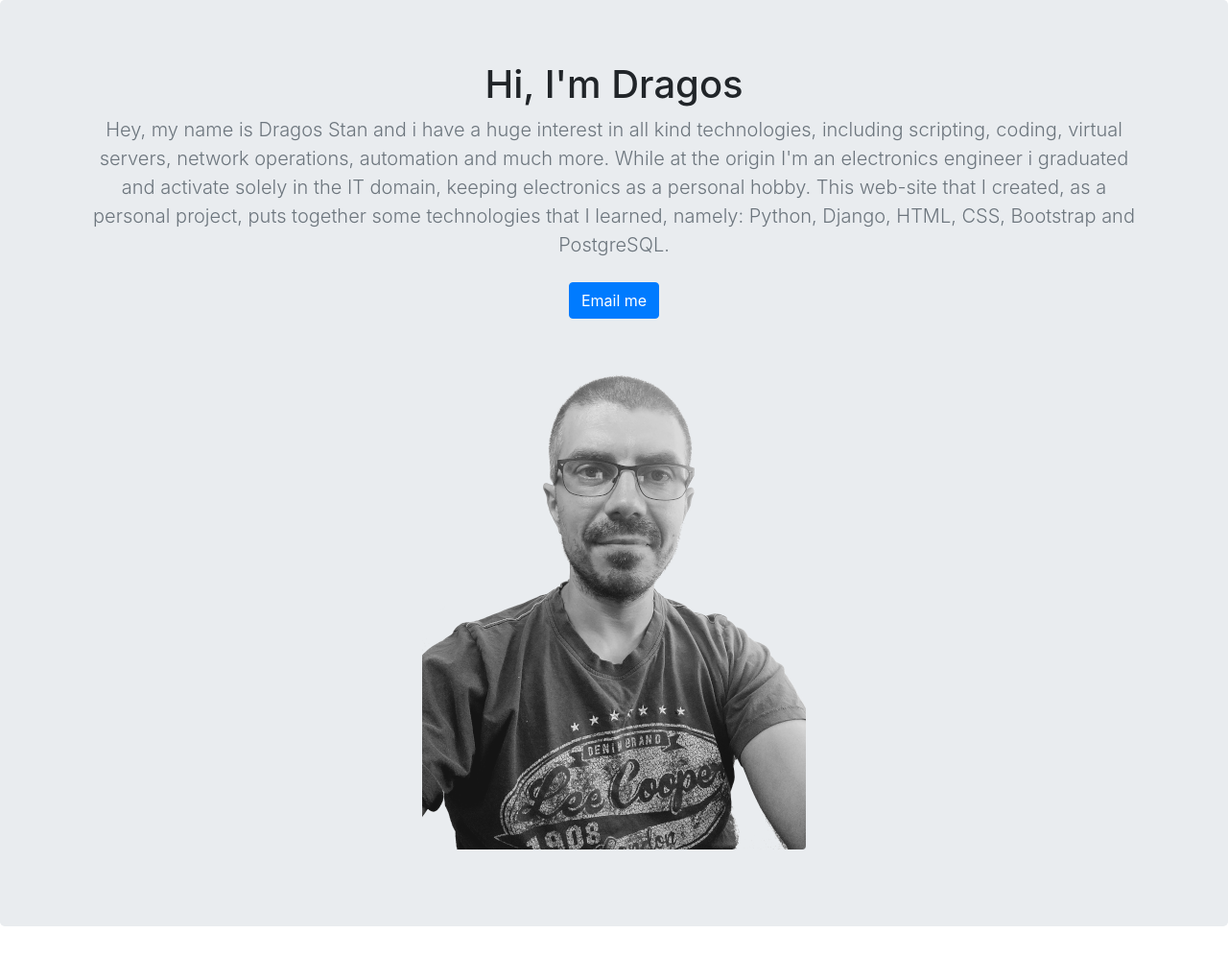
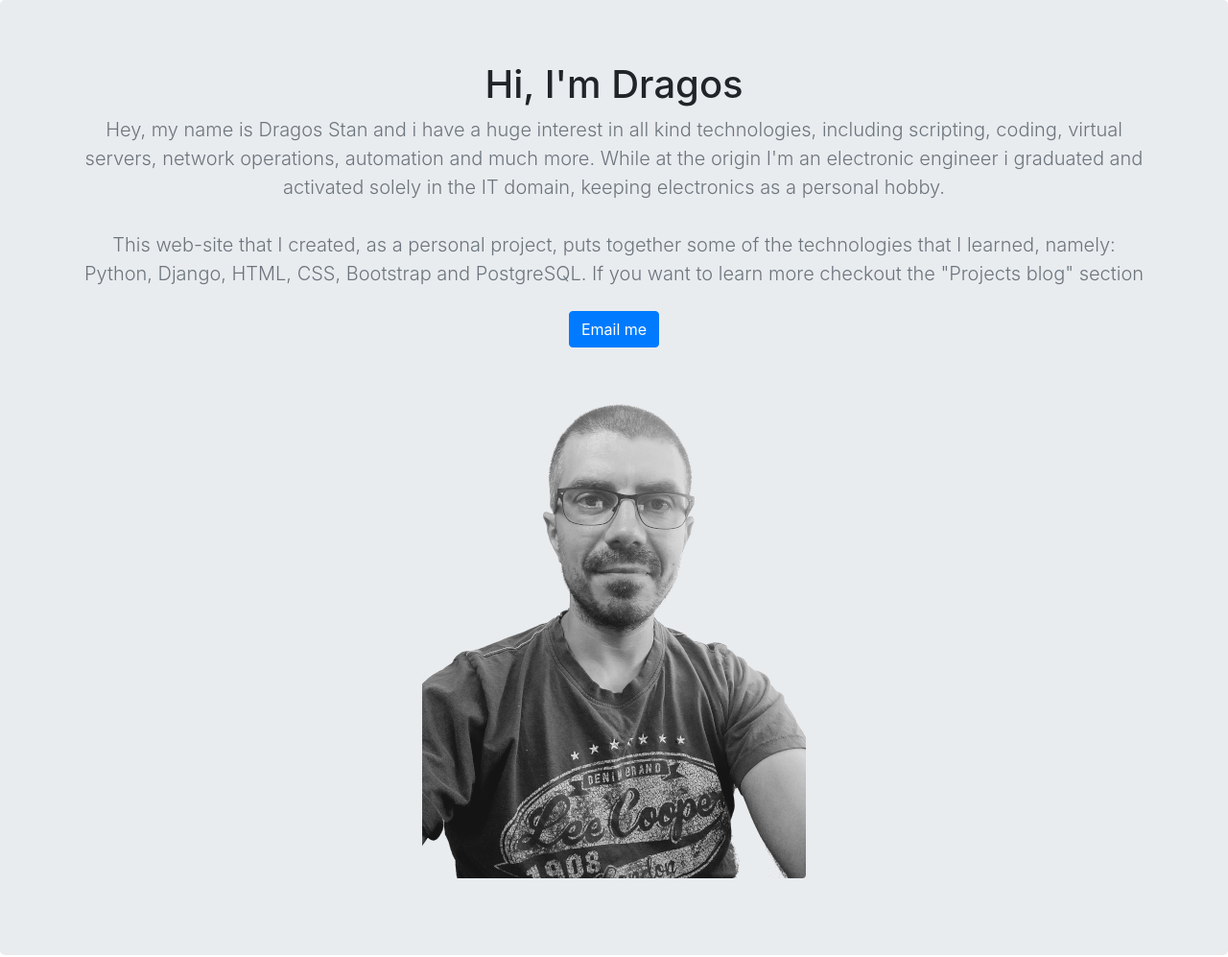
Before and after one commit to dstan82/portfolio, a Django app: page / in a window 1280 px wide. Shown: the part 56-1053 px from the top of the page at 96% size. Run offline with Django 3.2, Linux system fonts and the light colour scheme; data that the repository does not hold is empty; some libraries are stand-ins or nearby versions.

Commit message:
fixed blog order

```diff
--- a/blog/views.py
+++ b/blog/views.py
@@ -2,7 +2,7 @@ from django.shortcuts import render, get_object_or_404
 from .models import Post
 # Create your views here.
 def allblogs(request):
-    posts = Post.objects
+    posts = Post.objects.order_by('-pub_date')
     return render(request, 'blog/allblogs.html', {'posts':posts})
 
 def detail(request, blog_id):
--- a/jobs/templates/jobs/home.html
+++ b/jobs/templates/jobs/home.html
@@ -73,9 +73,10 @@
                 <h1>Hi, I'm Dragos</h1>
                 <p class="lead text-muted">
 
-Hey, my name is Dragos Stan and i have a huge interest in all kind technologies, including scripting, coding, virtual servers, network operations, automation and much more. While at the origin I'm an electronics engineer i graduated and activate solely in the IT domain, keeping electronics as a personal hobby.
-
-This web-site that I created, as a personal project, puts together some technologies that I learned, namely: Python, Django, HTML, CSS, Bootstrap and PostgreSQL.</p>
+Hey, my name is Dragos Stan and i have a huge interest in all kind technologies, including scripting, coding, virtual servers, network operations, automation and much more. While at the origin I'm an electronic engineer i graduated and activated solely in the IT domain, keeping electronics as a personal hobby.
+<br />
+<br />
+This web-site that I created, as a personal project, puts together some of the technologies that I learned, namely: Python, Django, HTML, CSS, Bootstrap and PostgreSQL. If you want to learn more checkout the "Projects blog" section</p>
                 <p>
                     <a href="mailto:standragos82@gmail.com" class="btn btn-primary my-2">Email me</a>
                 </p>
```
